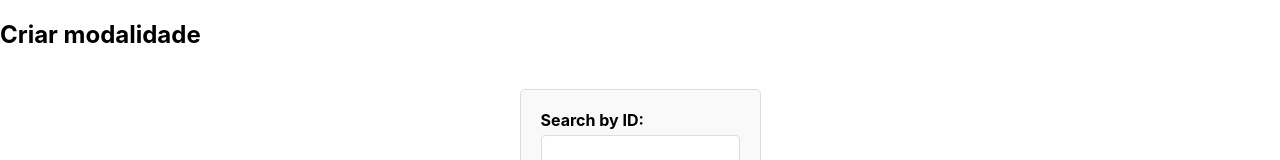
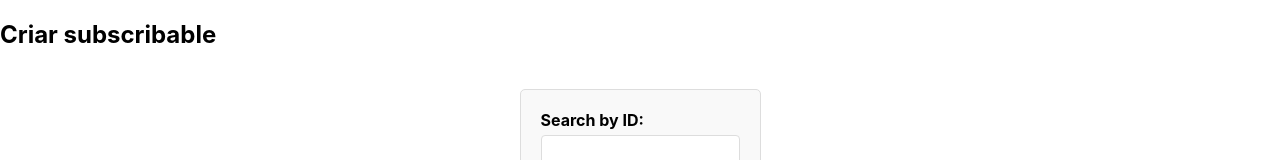
Before and after one commit to pedromshin/portaldoesporte-web, a React (Create React App) app: page /create-subscribable in a window 1280 px wide. Shown: the top 160 px of the page. Built offline with nearby package versions, Linux system fonts and the light colour scheme; no server answers.

Commit message:
change title

```diff
--- a/src/pages/create-subscribable/index.tsx
+++ b/src/pages/create-subscribable/index.tsx
@@ -13,7 +13,7 @@ export default () => {
 
   return (
     <div>
-      <h2>Criar modalidade</h2>
+      <h2>Criar subscribable</h2>
       <div className="App">
         <Search onSearch={handleSearch} />
         <Table data={data} onDelete={handleDelete} />
```
